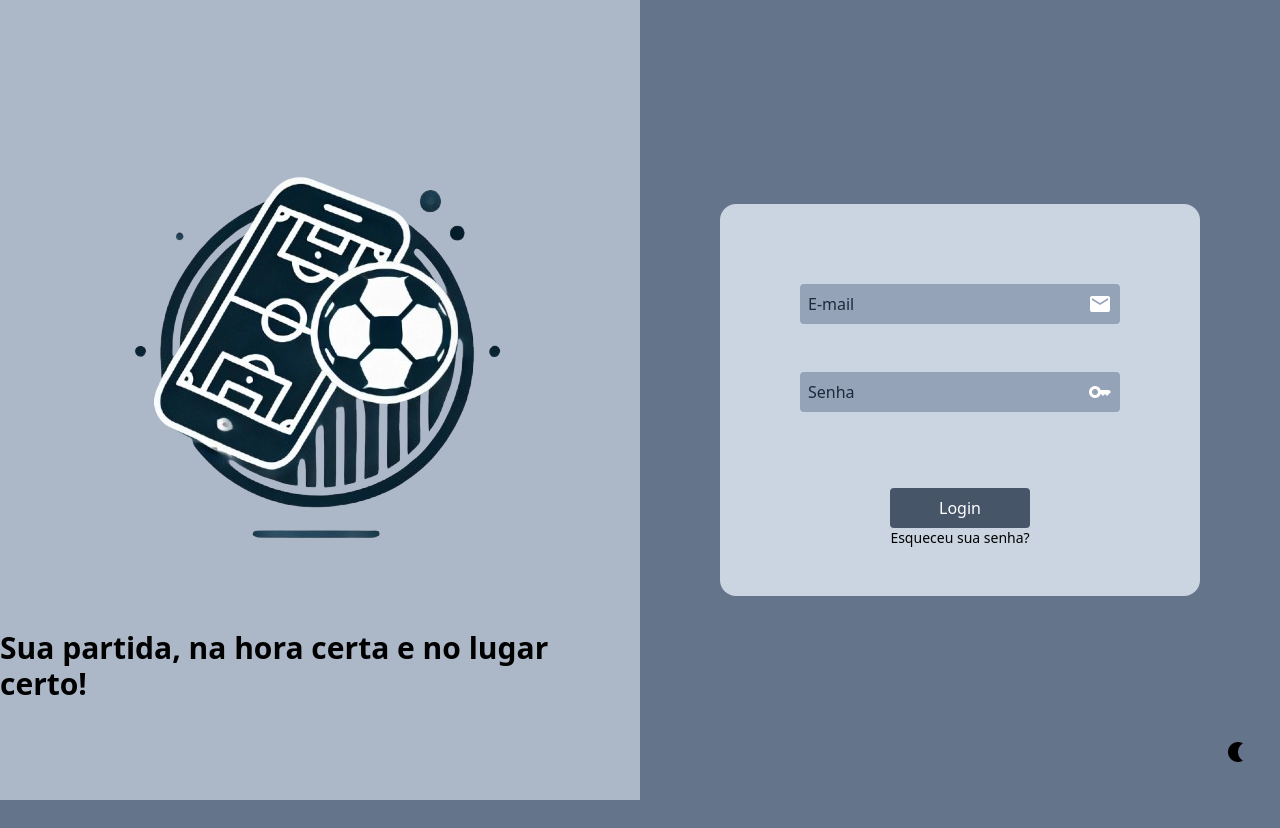
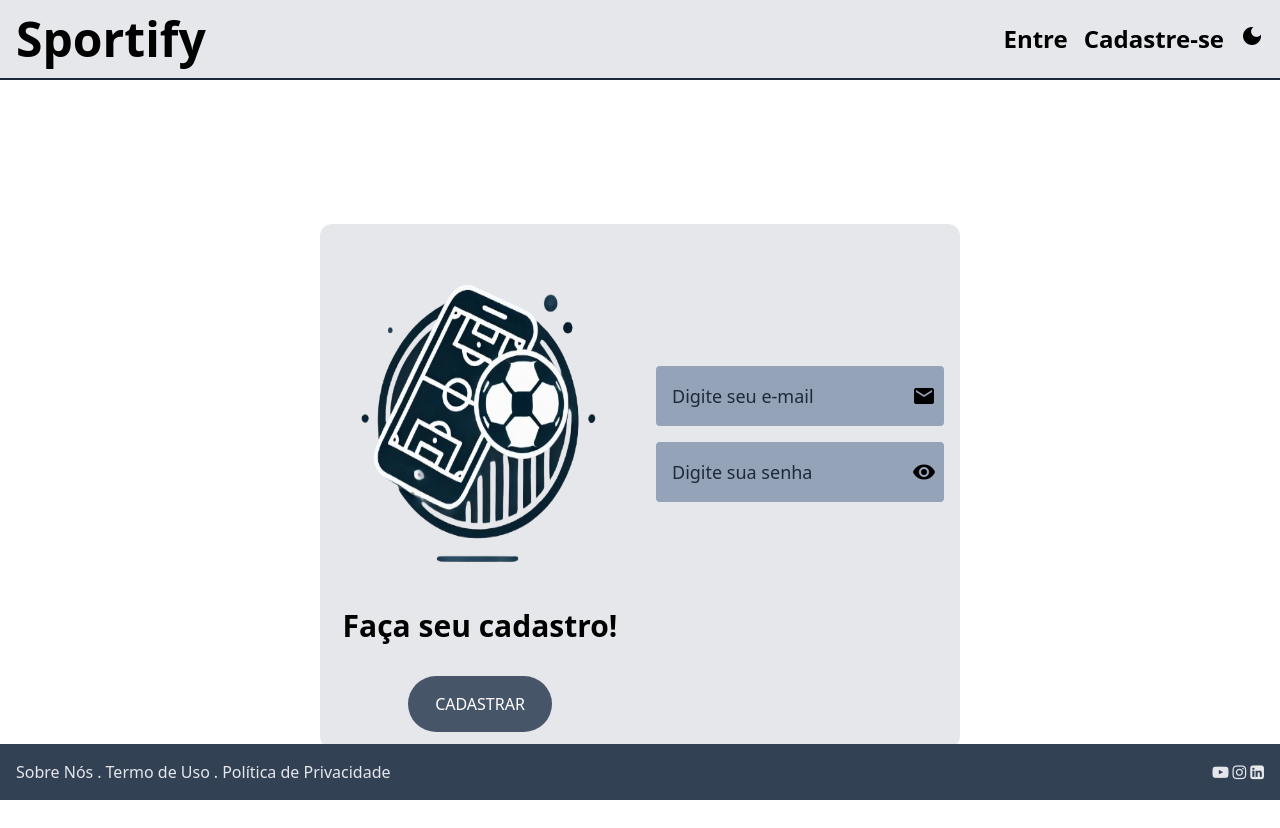
Before and after one commit to matheusymm/web2-aa1, a website: page login.html in a window 1280 px wide. Before the commit the page ends 800 px from the top, so only its background shows below. Drawn offline with nearby package versions, Linux system fonts and the light colour scheme; files that its build step writes are made by us from their sources.

```diff
--- a/login.html
+++ b/login.html
@@ -1,103 +1,180 @@
 <!DOCTYPE html>
 <html class="">
+  <head>
+    <meta charset="utf-8" />
+    <title>Sportify</title>
+    <meta name="viewport" content="width=device-width, initial-scale=1" />
+    <link href="tailwindOutput.css" rel="stylesheet" />
+    <link
+      href="https://fonts.googleapis.com/icon?family=Material+Icons"
+      rel="stylesheet"
+    />
+    <link
+      rel="stylesheet"
+      href="https://cdnjs.cloudflare.com/ajax/libs/font-awesome/4.7.0/css/font-awesome.min.css"
+    />
 
-<head>
-    <meta charset='utf-8'>
-    <title>Laboratório 1</title>
-    <meta name='viewport' content='width=device-width, initial-scale=1'>
-    <link href="tailwindOutput.css" rel="stylesheet">
-    <link href="https://fonts.googleapis.com/icon?family=Material+Icons"
-    rel="stylesheet">
     <script>
       function toggleDarkMode() {
         const htmlElement = document.documentElement;
-            if (htmlElement.classList.contains('dark')) {
-                htmlElement.classList.remove('dark');
+        if (htmlElement.classList.contains("dark")) {
+          htmlElement.classList.remove("dark");
         } else {
-                htmlElement.classList.add('dark');
+          htmlElement.classList.add("dark");
+        }
+      }
+      function toggleMenu() {
+        var x = document.getElementById("menu");
+        console.log(x.style.display);
+        if (x.style.display === "none" || x.style.display === "") {
+          x.style.display = "flex";
+        } else {
+          x.style.display = "none";
+        }
+      }
+      function togglePasswordVisibility(inputId, iconId) {
+        var senhaInput = document.getElementById(inputId);
+        var visibilityIcon = document.getElementById(iconId);
+
+        if (senhaInput.type === "password") {
+          senhaInput.type = "text";
+          visibilityIcon.textContent = "visibility_off";
+        } else {
+          senhaInput.type = "password";
+          visibilityIcon.textContent = "visibility";
         }
       }
     </script>
   </head>
 
-<body class="w-full h-dvh min-h-dvh flex items-center justify-center
-             bg-slate-300 md:bg-slate-500 dark:md:bg-slate-800">
-    <div class="fixed right-8 bottom-8 z-10">
-        <div onclick="toggleDarkMode()" class="select-none cursor-pointer
-text-black hover:text-yellow-500
-dark:text-white">
-            <div class="text-xs dark:hidden">
-                <i class="material-icons">nightlight</i>
+  <body class="w-full flex flex-col bg-white dark:bg-slate-800">
+
+    <header
+      class="top-0 left-0 w-full h-14 p-4 flex flex-row justify-between items-center border-b-2  border-slate-800 dark:border-gray-300 dark:lg:p-6 lg:h-20 bg-gray-200 dark:bg-gray-900"
+    >
+      <div
+        onclick="toggleMenu()"
+        class="flex flex-row gap-x-4 select-none cursor-pointer lg:hidden dark:text-gray-200"
+      >
+        <i class="material-icons">menu</i>
       </div>
-            <div class="text-xs hidden dark:block">
-                <i class="material-icons">lightbulb</i>
+      <div
+        class="font-bold text-2xl cursor-pointer select-none dark:text-gray-200 lg:text-4xl xl:text-5xl 2xl:text-5xl "
+      >
+        Sportify
+      </div>
+      <div
+        id="menu"
+        class="fixed top-14 left-0 w-full z-10 hidden flex-col p-2 gap-y-2 text-sm font-semibold bg-gray-200 lg:border-b-0 border-b  border-slate-800 dark:border-gray-300 dark:bg-slate-900 lg:static lg:top-0 lg:flex lg:flex-row lg:justify-end lg:text-sm lg:border-t-0"
+      >
+        <div
+          class="p-2 cursor-pointer select-none hover:text-orange-800 lg:text-xl xl:text-2xl 2xl:text-2xl dark:text-gray-200 dark:hover:text-orange-300"
+        >
+          Entre
+        </div>
+        <div
+          class="p-2 cursor-pointer select-none hover:text-orange-800 lg:text-xl xl:text-2xl 2xl:text-2xl dark:text-gray-200 dark:hover:text-orange-300"
+        >
+          Cadastre-se
+        </div>
+      </div>
+      <div
+        onclick="toggleDarkMode()"
+        class="select-none cursor-pointer hover:text-yellow-500 dark:text-gray-200"
+      >
+        <div class="dark:hidden">
+          <i class="material-icons">dark_mode</i>
+        </div>
+        <div class="hidden dark:block">
+          <i class="material-icons">light_mode</i>
+        </div>
+      </div>
+    </header>
+    <div
+      class="mt-10 mb-20 flex flex-col items-center justify-center md:mt-20 lg:mt-36 lg:grid-cols-2 lg:grid lg:w-3/4 lg:rounded-xl lg:justify-center lg:mx-auto xl:w-1/2 lg:bg-gray-200 dark:bg-slate-700"
+    >
+      <div class="flex flex-col items-center text-center">
+        <img
+          src="./images/logo.png"
+          alt="logo"
+          class="size-48 m-0 dark:hidden lg:size-64 xl:size-96 2xl:size-96"
+        />
+        <img
+          src="./images/logoDark.png"
+          alt="logo"
+          class="size-48 m-0 hidden dark:block lg:size-64 xl:size-96 2xl:size-96"
+        />
+        <h1
+          class="text-xl font-bold mb-4 dark:text-gray-200 lg:text-2xl xl:text-3xl 2xl:text-3xl"
+        >
+          Faça seu cadastro!
+        </h1>
+      </div>
+      <div
+        class="bg-gray-200 w-9/12 shadow-3xl rounded-xl h-fit md:w-1/2 lg:w-full dark:bg-slate-700"
+      >
+        <div class="p-4">
+          <div class="relative justify-end flex items-center text-lg mb-4">
+            <input
+              type="text"
+              id="email"
+              class="bg-slate-400 rounded p-2 w-full text-slate-800 placeholder:text-slate-800 lg:p-4 dark:bg-slate-800 dark:placeholder:text-gray-200 dark:text-gray-200"
+              placeholder="Digite seu e-mail"
+            />
+            <i class="material-icons absolute mr-2 dark:text-gray-200">mail</i>
+          </div>
+          <div class="relative justify-end flex items-center text-lg mb-4">
+            <input
+              type="password"
+              id="senha"
+              class="bg-slate-400 rounded p-2 w-full text-slate-800 placeholder:text-slate-800 lg:p-4 dark:bg-slate-800 dark:placeholder:text-gray-200 dark:text-gray-200"
+              placeholder="Digite sua senha"
+            />
+            <i
+              id="visibility-icon"
+              class="material-icons absolute mr-2 dark:text-gray-200 cursor-pointer"
+              onclick="togglePasswordVisibility('senha', 'visibility-icon')"
+              >visibility</i
+            >
           </div>
           </div>
         </div>
-    <div class="w-full h-full
-                lg:grid-cols-2 lg:grid">
-        <div class="bg-[url('imagem.jpg')] bg-center bg-cover lg:flex
-        items-center justify-center hidden">
-            <div class="w-full h-full flex flex-col gap-y-8 items-center
-            justify-center bg-slate-300/70 dark:bg-slate-800/70">
-                <img src="images/logo.png" class="w-100 dark:hidden"></img>
-                <img src="images/logoDark.png" class="w-100 hidden dark:block"></img>
-                <div class="text-3xl font-bold dark:text-white">Sua partida, na hora certa e no lugar certo!</div>
-            </div>
-        </div>
-        <div class="w-full h-full flex items-center justify-center">
-            <div class="w-full h-full flex flex-col items-center justify-between
-            gap-y-3 bg-slate-300 dark:bg-slate-900
-            md:w-fit md:h-fit md:p-12 md:rounded-2xl">
-            <div class="w-full p-4 flex flex-row justify-between items-center mb-8
-                        md:p-0 md:flex-col lg:hidden flex flex-col justify-center items-center">
-            <img src="images/logo.png" class="w-48 dark:hidden">
-            <img src="images/logoDark.png" class="w-48 hidden dark:block">
-            <div class="text-xl font-bold text-center dark:text-white mt-4 break-words">
-                Sua partida, na hora certa e no lugar certo!
-            </div>
-            </div>
-                <div class="w-full flex flex-col items-center gap-y-12 p-8">
-                    <div class="w-full relative flex justify-end items-center
-                        md:w-80">
-                        <input placeholder="E-mail" class="w-full text-xl
-                        rounded p-2 outline-0 bg-slate-400 text-slate-800
-                        placeholder:text-slate-800 focus:bg-slate-500
-                        dark:bg-slate-700 dark:text-slate-300
-                        dark:placeholder:text-slate-300 dark:focus:bg-slate-600
-                        md:text-base"
-                        />
-                        <i class="material-icons text-white absolute
-                        mr-2">mail</i>
-                    </div>
-                    <div class="w-full relative flex justify-end items-center">
-                        <input type="password" placeholder="Senha"
-                        class="w-full text-xl rounded p-2 outline-0 bg-slate-400
-                        text-slate-800 placeholder:text-slate-800
-                        focus:bg-slate-500 dark:bg-slate-700 dark:text-slate-300
-                        dark:placeholder:text-slate-300 dark:focus:bg-slate-600
-                        md:text-base"
-                        />
-                        <i class="material-icons text-white absolute
-                        mr-2">key</i>
-                    </div>
-                </div>
-                <div class="flex flex-col justify-end mb-24
-                    md:mb-0">
-                    <button class="select-none text-xl mt-8 rounded p-2 w-full
-                    bg-slate-600 text-white  hover:bg-blue-700
-                    active:bg-blue-500 dark:bg-slate-400 dark:text-slate-800
-                    dark:hover:bg-blue-900 dark:hover:text-blue-300
-                    dark:active:bg-blue-700
-                    md:text-base">
-                    Login</button>
-                    <div class="w-full text-right text-sm select-none"><a
-                    href="#" class="hover:text-blue-700 dark:text-blue-400
-                    dark:hover:text-blue-200">Esqueceu sua senha?</a></div>
+        <div class="p-4 lg:flex lg:justify-center">
+          <button
+            class="bg-slate-600 font-medium p-2 text-white uppercase w-full rounded-full md:p-4 lg:p-4 lg:w-1/2 dark:bg-slate-900"
+          >
+            Cadastrar
+          </button>
         </div>
       </div>
     </div>
+    <footer
+      class="bottom-0 left-0 right-0 flex items-center bg-slate-700 p-2 lg:p-4 sm:fixed dark:bg-black"
+    >
+      <div class="flex flex-wrap space-x-1 text-center text-gray-200">
+        <a href="">Sobre Nós</a>
+        <span class="inline-block align-middle">.</span>
+        <a href="">Termo de Uso</a>
+        <span class="inline-block align-middle">.</span>
+        <a href="">Política de Privacidade</a>
       </div>
+      <ul class="flex space-x-1 ml-auto text-gray-200">
+        <li>
+          <a href="https://www.youtube.com/" target="_blank">
+            <i class="fa fa-youtube-play" aria-hidden="true"></i>
+          </a>
+        </li>
+        <li>
+          <a href="https://instagram.com/" target="_blank">
+            <i class="fa fa-instagram" aria-hidden="true"></i>
+          </a>
+        </li>
+        <li>
+          <a href="https://linkedin.com/" target="_blank">
+            <i class="fa fa-linkedin-square" aria-hidden="true"></i>
+          </a>
+        </li>
+      </ul>
+    </footer>
   </body>
-
 </html>
--- a/reserva.html
+++ b/reserva.html
@@ -3,19 +3,30 @@
 
 <head>
     <meta charset='utf-8'>
-    <title>Laboratório 1</title>
+    <title>Sportify</title>
     <meta name='viewport' content='width=device-width, initial-scale=1'>
     <link href="tailwindOutput.css" rel="stylesheet">
     <link href="https://fonts.googleapis.com/icon?family=Material+Icons" rel="stylesheet">
     <script>
+        function toggleDarkMode() {
+                const htmlElement = document.documentElement;
+                if (htmlElement.classList.contains("dark")) {
+                htmlElement.classList.remove("dark");
+                } else {
+                htmlElement.classList.add("dark");
+                }
+            }
+            function toggleMenu() {
+                var x = document.getElementById("menu");
+                console.log(x.style.display);
+                if (x.style.display === "none" || x.style.display === "") {
+                x.style.display = "flex";
+                } else {
+                x.style.display = "none";
+                }
+            }
         document.addEventListener("DOMContentLoaded", function () {
             const htmlElement = document.documentElement;
-
-            const toggleDarkMode = () => {
-                htmlElement.classList.toggle('dark');
-            };
-
-            document.getElementById("darkModeToggle").addEventListener("click", toggleDarkMode);
 
             const horaInicio = 7;
             const horaFim = 22;
@@ -185,25 +196,53 @@
             }
             preencherHorariosInicio();
 
+
             selectData.addEventListener("input", ativarCampoInicio);
             selectInicio.addEventListener("change", ativarCampoTermino);
             selectInicio.addEventListener("change", ajustaPreco);
             selectTermino.addEventListener("change", ajustaPreco);
+
         });
     </script>
 </head>
 
-<body class="lg:bg-slate-300 lg:dark:bg-slate-800 md:bg-slate-500 dark:bg-slate-700">
-    <header class="fixed top-0 left-0 w-full h-14 p-4 flex flex-row justify-between items-center bg-gray-200 dark:bg-gray-900 border-b-2 border-slate-800 dark:border-gray-300">
-        <div onclick="toggleMenu()" class="flex flex-row gap-x-4 select-none cursor-pointer lg:hidden dark:text-gray-200">
+<body class="lg:bg-slate-300 dark:bg-slate-800 md:bg-slate-500  lg:dark:bg-slate-800 bg-slate-300 md:dark:bg-slate-700">
+    <body class="w-full flex flex-col bg-white dark:bg-slate-800">
+        <header
+      class="top-0 left-0 w-full h-14 p-4 flex flex-row justify-between items-center border-b-2  border-slate-800 dark:border-gray-300 dark:lg:p-6 lg:h-20 bg-gray-200 dark:bg-gray-900"
+    >
+      <div
+        onclick="toggleMenu()"
+        class="flex flex-row gap-x-4 select-none cursor-pointer lg:hidden dark:text-gray-200"
+      >
         <i class="material-icons">menu</i>
       </div>
-        <div class="font-bold text-2xl cursor-pointer select-none dark:text-gray-200">Sportify</div>
-        <div id="menu" class="fixed top-14 left-0 w-full z-10 hidden flex-col p-2 gap-y-2 text-sm font-semibold bg-gray-200 border-t border-t-gray-300 dark:bg-gray-900 lg:static lg:top-0 lg:flex lg:flex-row lg:justify-end lg:text-sm lg:border-t-0">
-            <div class="p-2 cursor-pointer select-none hover:text-orange-800 dark:text-gray-200 dark:hover:text-orange-300">Entre</div>
-            <div class="p-2 cursor-pointer select-none hover:text-orange-800 dark:text-gray-200 dark:hover:text-orange-300">Cadastre-se</div>
+      <div
+        class="font-bold text-2xl cursor-pointer select-none dark:text-gray-200 lg:text-4xl"
+      >
+        Sportify
       </div>
-        <div id="darkModeToggle" class="select-none cursor-pointer hover:text-yellow-500 dark:text-gray-200">
+      <div
+        id="menu"
+        class="fixed top-14 left-0 w-full z-10 hidden flex-col p-2 gap-y-2 text-sm font-semibold bg-gray-200 lg:border-b-0 border-b
+         border-slate-800 dark:border-gray-300 dark:bg-slate-900 lg:static lg:top-0 lg:flex lg:flex-row lg:justify-end lg:text-sm
+          lg:border-t-0"
+      >
+        <div
+          class="p-2 cursor-pointer select-none hover:text-orange-800 lg:text-xl dark:text-gray-200 dark:hover:text-orange-300 mt-2"
+        >
+          Entre
+        </div>
+        <div
+          class="p-2 cursor-pointer select-none hover:text-orange-800 lg:text-xl dark:text-gray-200 dark:hover:text-orange-300 mt-2"
+        >
+          Cadastre-se
+        </div>
+      </div>
+      <div
+        onclick="toggleDarkMode()"
+        class="select-none cursor-pointer hover:text-yellow-500 dark:text-gray-200 mt-2"
+      >
         <div class="dark:hidden">
           <i class="material-icons">dark_mode</i>
         </div>
@@ -213,14 +252,15 @@
       </div>
     </header>
 
-    <div class="mx-auto w-full max-w-7xl p-5 rounded-lg bg-slate-300 dark:bg-gray-800 flex flex-col h-screen md:w-3/4 md:h-3/4 md:rounded-2xl md:p-12 md:mt-32 lg:mt-8 lg:p-8">
+    <div class="mx-auto w-full max-w-7xl p-5 rounded-lg bg-slate-300 dark:bg-slate-800 flex flex-col h-screen
+    md:w-3/4 md:h-3/4 md:rounded-2xl md:p-12 md:mt-20 lg:mt-0 lg:p-8 md:border-2 lg:border-0 border-slate-800 dark:border-gray-300">
         <div class="flex flex-col lg:flex-row h-1/2">
-            <div class="w-full lg:w-1/2 mt-12 md:mt-0 flex items-center justify-center">
+            <div class="w-full lg:w-1/2 mt-2 md:mt-0 flex items-center justify-center">
                 <img src="images/quadra1.jpeg" class="w-full h-full rounded-lg object-cover border-2 border-slate-800 dark:border-gray-300" />
             </div>
             <div class="w-full lg:w-1/2 flex flex-col justify-center lg:p-5 lg:text-2xl">
                 <div class="text-left text-slate-800 dark:text-gray-300">
-                    <p class="text-xl lg:text-3xl font-bold lg:mb-4 lg:mt-12">Ginásio Poliesportivo UFSCAR</p>
+                    <p class="text-xl lg:text-3xl font-bold lg:mb-4 lg:mt-2">Ginásio Poliesportivo UFSCAR</p>
                 </div>
                 <div class="text-left flex items-center gap-1 text-slate-800 dark:text-gray-300">
                     <i class="material-icons mr-2 text-base lg:mt-2">location_on</i> R. do Lago - São Carlos, SP
@@ -234,37 +274,39 @@
                 </div>
             </div>
         </div>
-        <div class="flex flex-col h-1/2 justify-center items-center lg:items-start lg:mt-0 lg:mb-0 lg:flex-row">
+        <div class="flex flex-col justify-center items-center lg:items-start lg:mt-0 lg:mb-0 lg:flex-row">
             <div class="w-full lg:w-1/2 items-center justify-center lg:mb-0">
-                <div class="text-xl w-full text-center text-sm font-bold text-slate-800
+                <div class="text-xl w-full text-center font-bold text-slate-800
                  dark:text-gray-300 md:mt-6 lg:text-left lg:text-2xl lg:mt-1">
                 Escolha quando será a reserva!</div>
-                <input id="default-datepicker" type="date" class="w-full text-xl rounded p-2 outline-1 outline-slate-800 border-2
+                <input id="default-datepicker" type="date" class="w-full text-xl p-2 outline-1 outline-slate-800 border-2
                  border-slate-800 bg-white dark:bg-gray-700 text-slate-800 dark:text-gray-300 placeholder:text-slate-800
                   dark:placeholder:text-gray-400 focus:bg-white dark:focus:bg-gray-600 focus:outline-none rounded-lg text-center
                    lg:text-2xl mt-4 lg:mb-1 lg:mt-2 dark:border-gray-300" value="">
-                <div id="texto-horario-inicio" class="text-xl w-full text-sm text-slate-500 dark:text-gray-400 mt-4 md:mt-6 lg:mt-0 lg:text-2xl">Horário de início</div>
+                <div id="texto-horario-inicio" class="text-xl w-full text-slate-500 dark:text-gray-400 mt-4 md:mt-6 lg:mt-0 lg:text-2xl">Horário de início</div>
                 <select id="horarios-inicio" class="w-full text-xl rounded p-2 border-2 border-slate-500 bg-slate-100 dark:bg-gray-700
                 text-slate-500 dark:text-gray-400
                 placeholder:text-slate-500 dark:placeholder:text-gray-400 cursor-not-allowed lg:text-2xl mt-2 lg:mb-1" disabled>
                     <option value="" selected>Selecione um horário</option>
                 </select>
-                <div id="texto-horario-termino" class="text-xl w-full text-sm text-slate-500 dark:text-gray-400 lg:text-2xl mt-4 lg:mt-0">Horário de Término</div>
+                <div id="texto-horario-termino" class="text-xl w-full text-slate-500 dark:text-gray-400 lg:text-2xl mt-4 lg:mt-0">Horário de Término</div>
                 <select id="horarios-termino" class="w-full text-xl rounded p-2 border-2 border-slate-500
                  bg-slate-100 dark:bg-gray-700 text-slate-500 dark:text-gray-400 placeholder:text-slate-500
                   dark:placeholder:text-gray-400 cursor-not-allowed lg:text-2xl mt-2 lg:mb-0" disabled>
                     <option value="" selected>Selecione um horário</option>
                 </select>
             </div>
-            <div class="w-full lg:w-1/2 flex flex-col lg:p-5 lg:mt-4 mt-6">
-                <div class="text-xl w-full text-sm text-slate-800 dark:text-gray-300 mr-2 text-center md:mt-6 lg:text-left lg:text-2xl lg:text-center lg:mt-4">Preço
-                    <input type="text" id="preco" class="text-xl rounded p-2 outline-1 outline-slate-800 border-2 border-slate-800 bg-white dark:bg-gray-700 text-slate-800
+            <div class="w-full lg:w-1/2 flex flex-col lg:p-5 lg:mt-4 mt-6 ">
+                <div class="text-xl w-full text-slate-800 dark:text-gray-300 mr-2 text-center md:mt-6  lg:text-2xl lg:text-center lg:mt-4">Preço
+                    <input type="text" id="preco" class="text-xl p-2 outline-1 outline-slate-800 border-2 border-slate-800 bg-white dark:bg-gray-700 text-slate-800
                      dark:text-gray-300 placeholder:text-slate-800 dark:placeholder:text-gray-400 focus:bg-white dark:focus:bg-gray-600 focus:outline-none
                       rounded-lg text-center lg:text-2xl lg:w-full lg:h-14 lg:mt-2 dark:border-gray-300" value="R$0,00" disabled />
                 </div>
-                <button class="select-none text-xl rounded-lg p-2 w-full bg-slate-800 dark:bg-gray-600 text-white dark:text-gray-200
-                hover:bg-slate-700 dark:hover:bg-gray-500 active:bg-slate-800 md:mt-8 md:mb-0 lg:text-2xl lg:mt-10 lg:h-16 lg:mb-8 mt-6">Reservar</button>
-                <div class="mt-8 md:mt-0 lg:mt-0"></div>
+                <button class="font-medium uppercase rounded-full  select-none text-xl
+                 p-2 w-full bg-slate-800 dark:bg-gray-600 text-white dark:text-gray-200
+                hover:bg-slate-700 dark:hover:bg-gray-500 active:bg-slate-800 md:mt-8 md:mb-0 md:p-4
+                lg:p-4 lg:text-2xl lg:mt-10 lg:h-16 lg:mb-8 mt-6">Reservar</button>
+                <div class="mt-32 md:mt-0 lg:mt-0"></div>
             </div>
         </div>
     </div>
```
Lines whose indentation alone changed are shown as unchanged.
